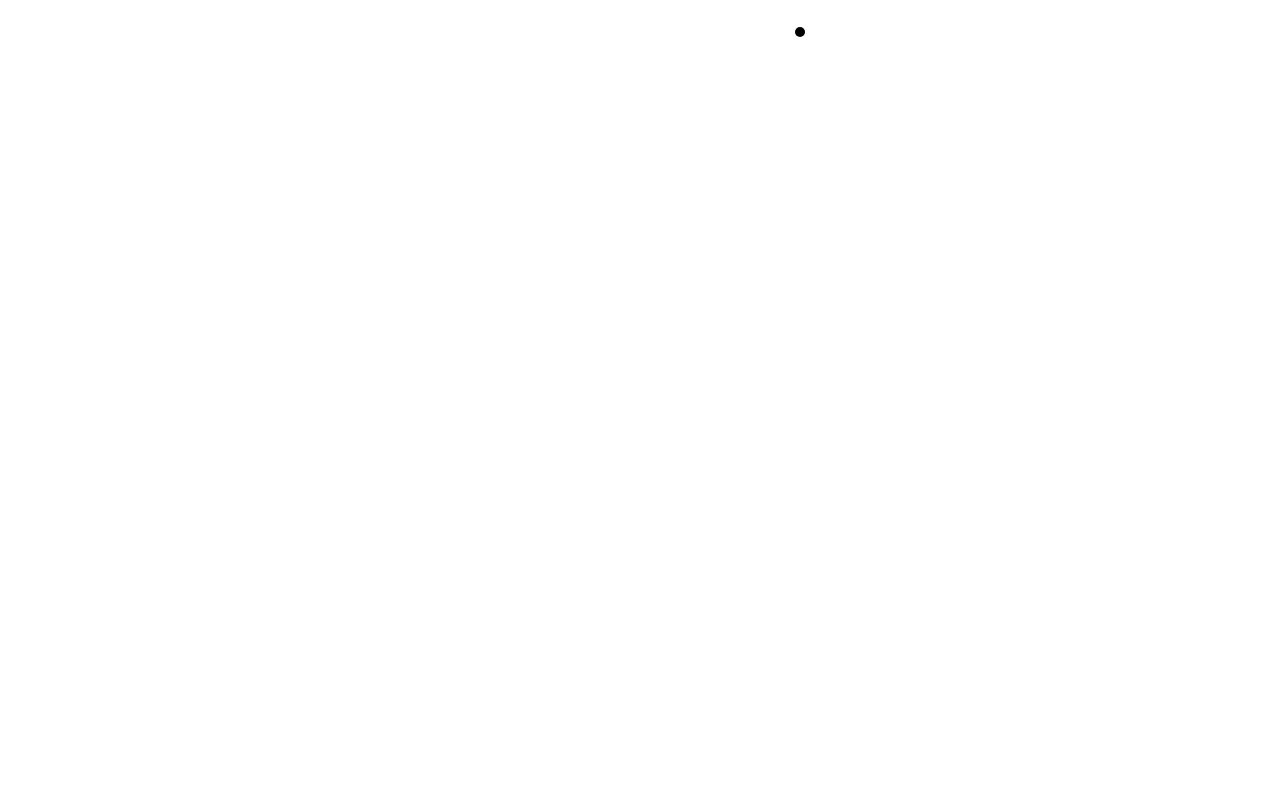
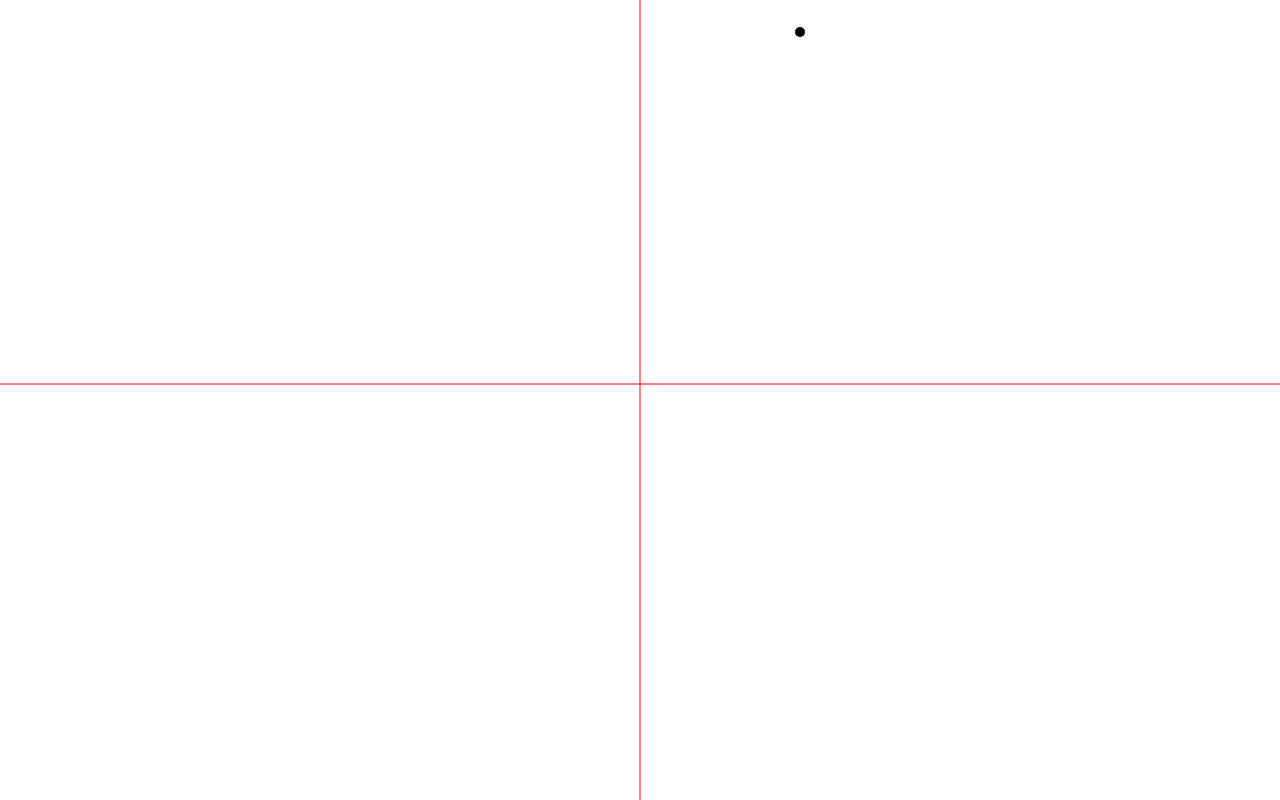
Before and after one commit to jpfli/moha, a plain HTML site: page nako/index.html in a window 1280 px wide. Drawn offline with Linux system fonts and the light colour scheme.

Commit message:
Added crosshair

```diff
--- a/nako/index.html
+++ b/nako/index.html
@@ -54,7 +54,7 @@
             var currentDotIndex = 0;
 
             // Variable to store the coordinates of the current dot
-            var currentDot = { x: 0, y: 0 };
+            var currentDot = { x: canvas.width / 2, y: canvas.height / 2 };
 
             // Array to store the coordinates of the dots
             var dotCoordinatesArray = [];
@@ -122,6 +122,19 @@
 
                     ++frame_counter;
                 }
+
+                    // Draw the crosshair at the center of the cell
+                let cellCenterX = Math.floor((canvas.width / 2) / cellSize) * cellSize;
+                let cellCenterY = Math.floor((canvas.height / 2) / cellSize) * cellSize;
+
+                // Draw the crosshair at the center
+                ctx.beginPath();
+                ctx.moveTo(cellCenterX, 0);
+                ctx.lineTo(cellCenterX, canvas.height);
+                ctx.moveTo(0, cellCenterY);
+                ctx.lineTo(canvas.width, cellCenterY);
+                ctx.strokeStyle = 'red'; // Crosshair color
+                ctx.stroke();
             }
 
             // Event listener for mouse button press
```
